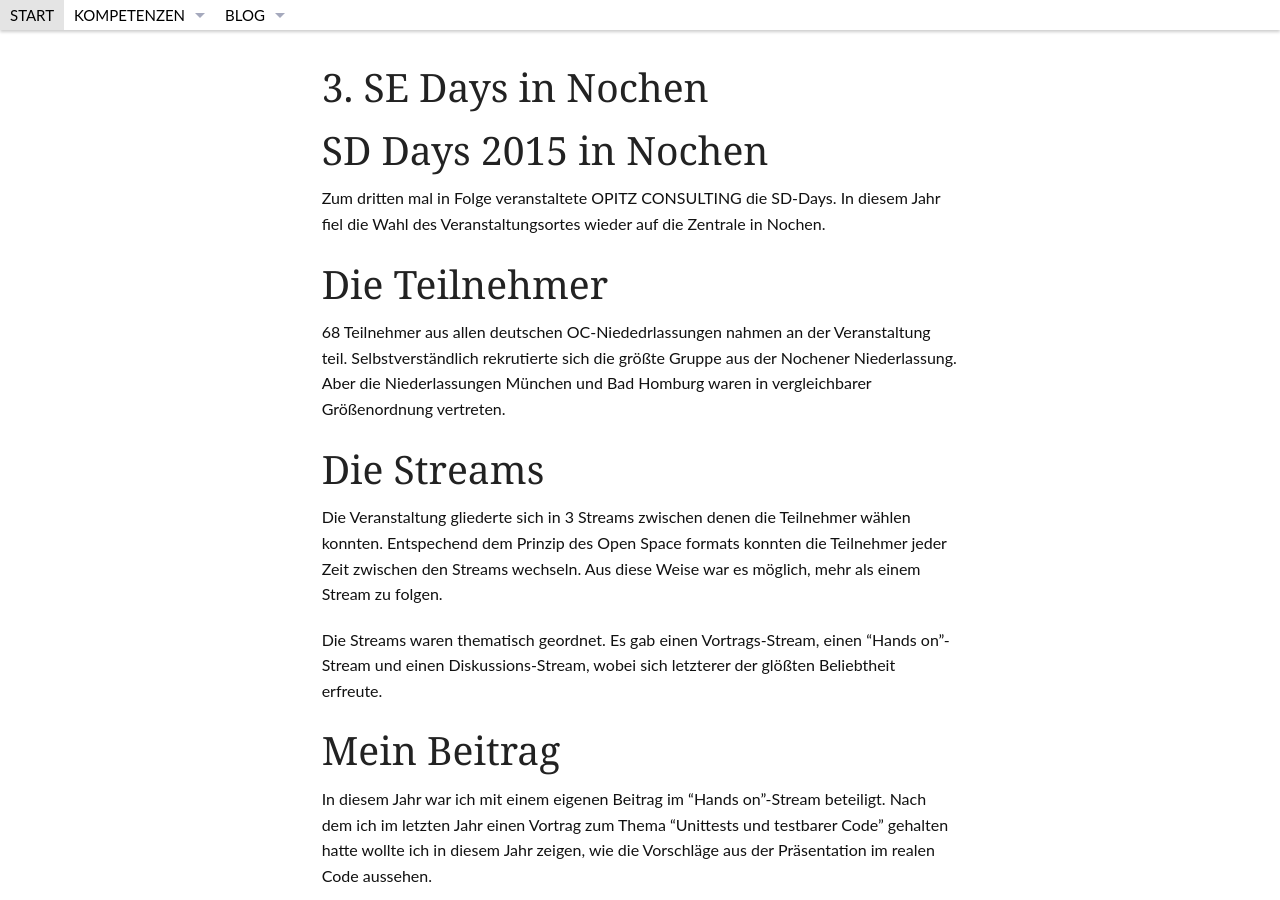
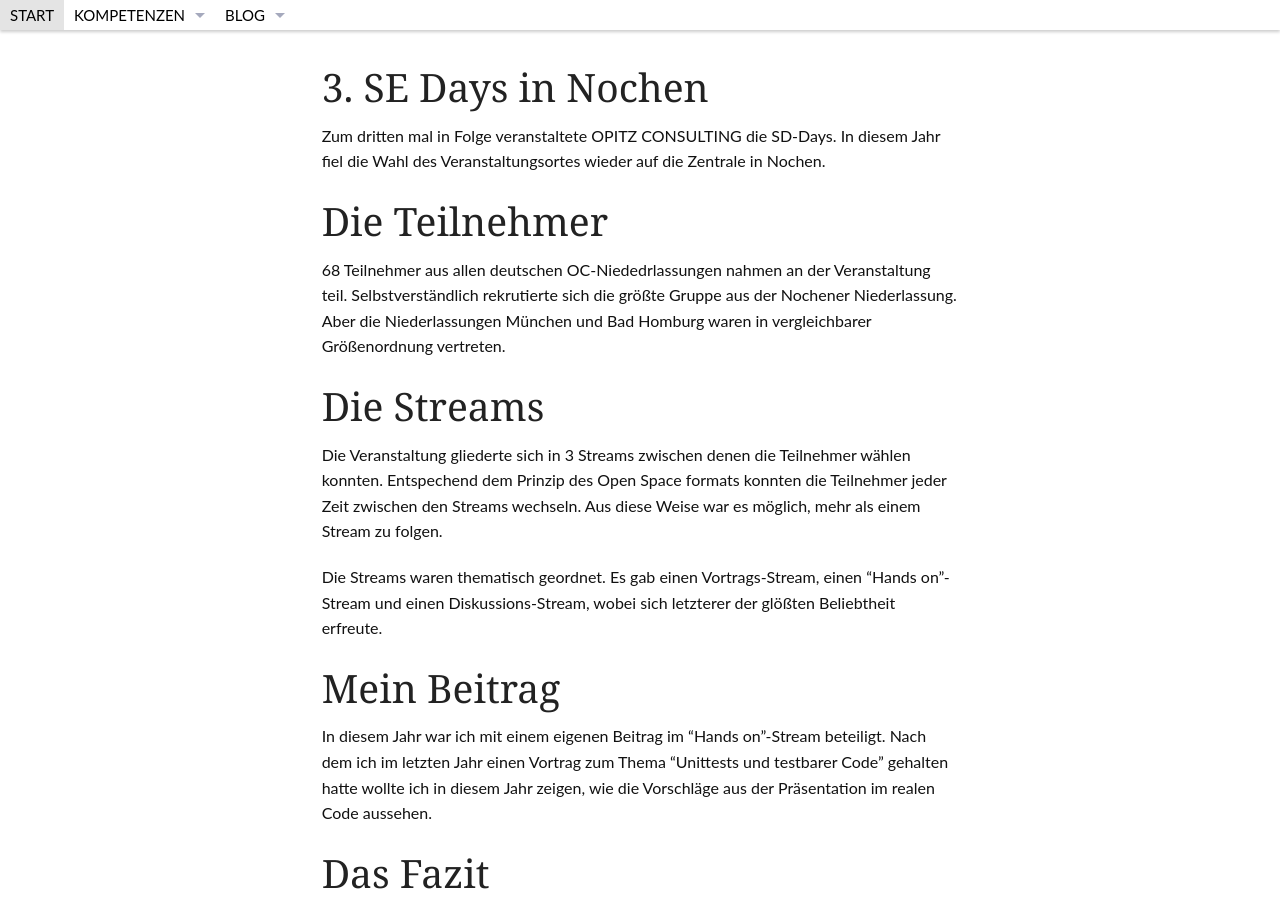
Before and after one commit to opitzconsulting/opitzconsulting.github.io, a Jekyll site: the page built from _posts/2015-09-26-sd-days.md, in a window 1280 px wide and 900 px high. Built offline with Jekyll 4.4.1, drawn with Linux system fonts in a browser that asks for light colours; nearby versions of some CDN libraries.

Commit message:
erster title entfernt

```diff
--- a/_posts/2015-09-26-sd-days.md
+++ b/_posts/2015-09-26-sd-days.md
@@ -4,8 +4,6 @@ author: thomas.papendieck
 categories:
   - veranstaltungen
 ---
-# SD Days 2015 in Nochen
-
 Zum dritten mal in Folge veranstaltete OPITZ CONSULTING die SD-Days. In diesem Jahr fiel die Wahl des Veranstaltungsortes wieder auf die Zentrale in Nochen.
 <!--more-->
 
```
